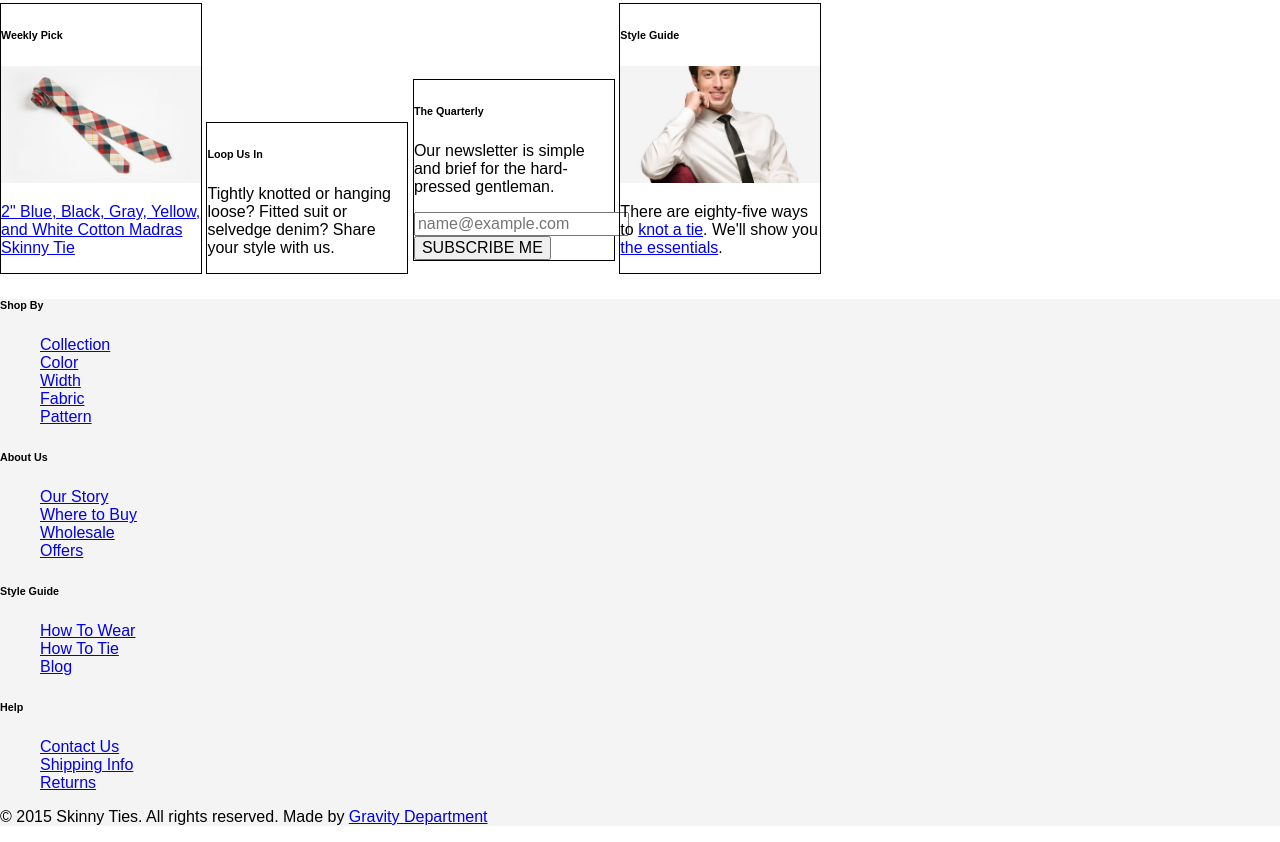
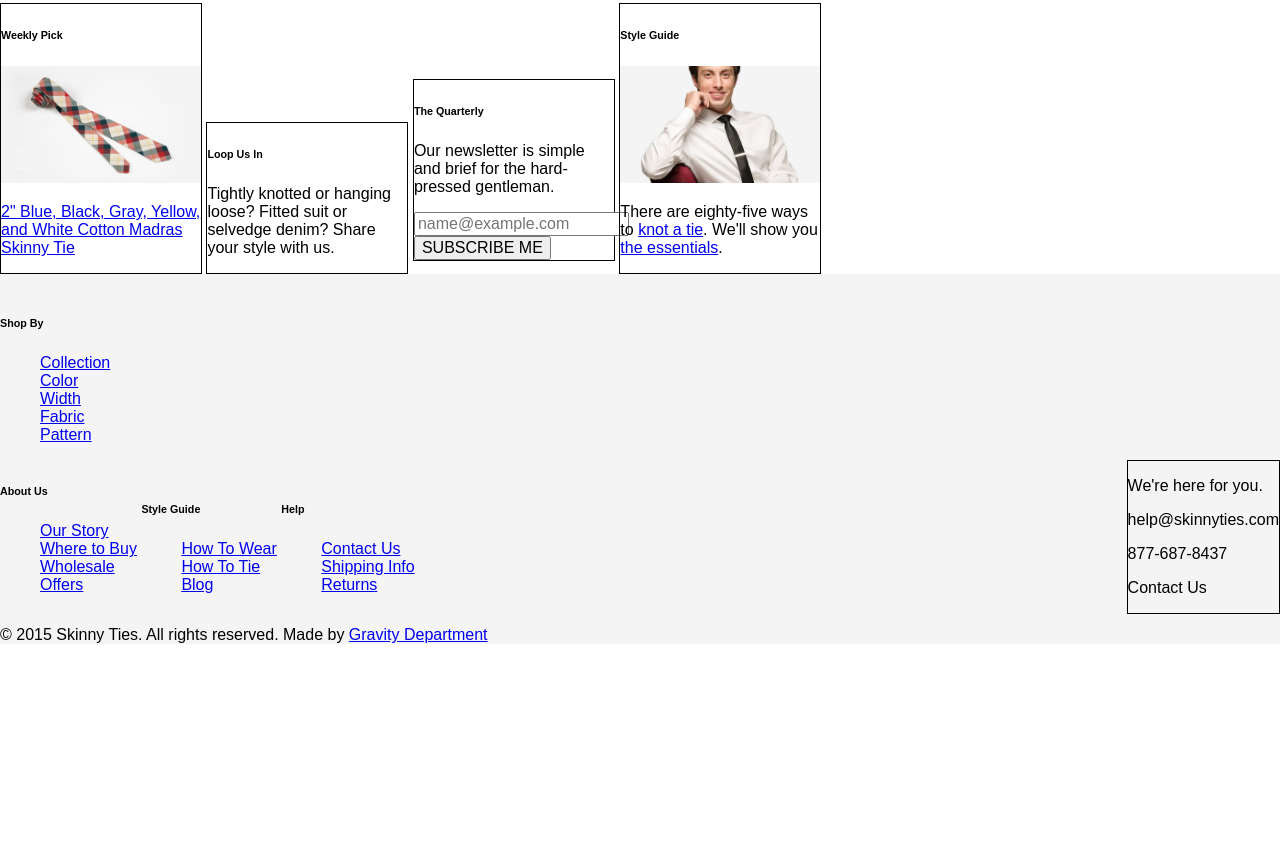
Before and after one commit to corifowler/skinny-ties-weird, a plain HTML site: page index.html in a window 1280 px wide. Shown: the part 3158-4000 px from the top of the page. After the commit the page ends 3818 px from the top, so only its background shows below. Drawn offline with Linux system fonts and the light colour scheme; files whose address does not match are found by name.

Commit message:
Finished adding content to footer

```diff
--- a/index.html
+++ b/index.html
@@ -157,6 +157,12 @@
     <li><a href="#">Returns</a></li>
   </ul>
 </div>
+<div class="help-box">
+<p>We're here for you.</p>
+<p>help@skinnyties.com</p>
+<p>877-687-8437</p>
+  <div class="contact"><p>Contact Us</p></div>
+</div>
 <p>&copy; 2015 Skinny Ties. All rights reserved.   Made by <a href="#">Gravity Department</a></p>
 </footer>
 
--- a/main.css
+++ b/main.css
@@ -50,3 +50,12 @@ ul {
 footer {
   background-color: #F4F4F4;
 }
+
+.footer-list {
+  display: inline-block;
+}
+
+.help-box {
+  float: right;
+  border: 1px solid black;
+}
```
